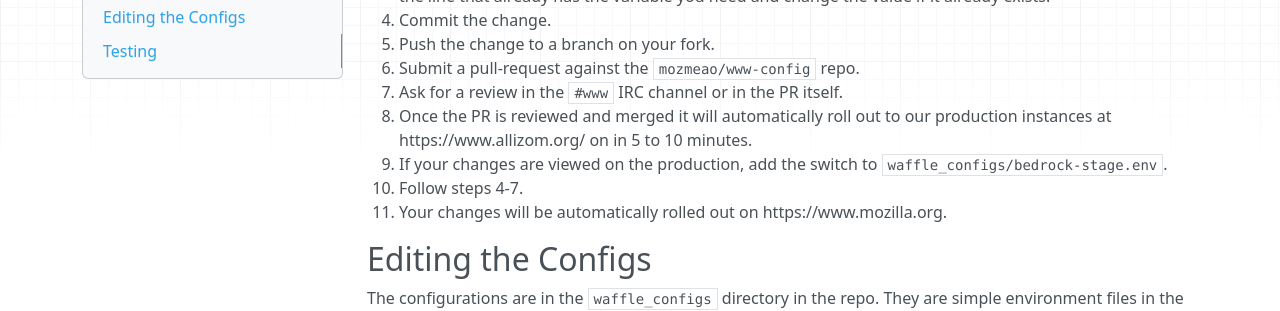
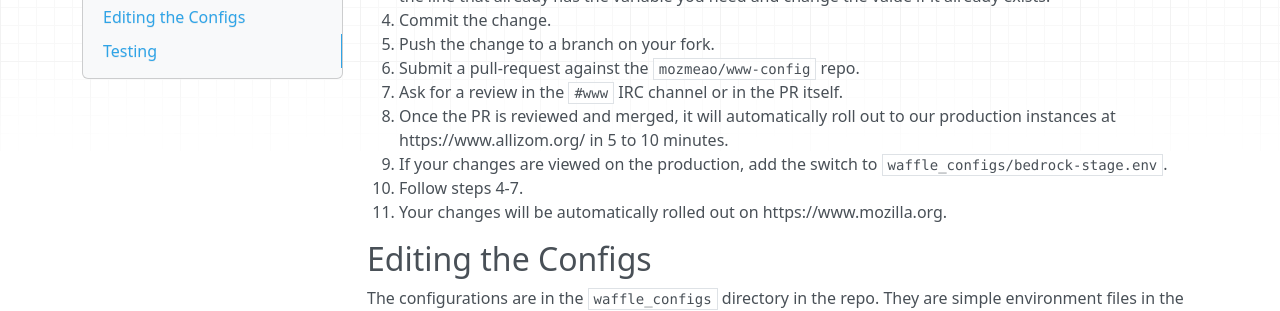
Before and after one commit to mozmeao/www-config, an MkDocs documentation site: the page built from docs/index.md, in a window 1280 px wide and 900 px high, scrolled down 490 px. Shown: the part 155-466 px from the top of the window. Built offline with MkDocs 1.6.1, drawn with Linux system fonts in a browser that asks for light colours; nearby versions of some CDN libraries.

Commit message:
fixed some nits

```diff
--- a/docs/index.md
+++ b/docs/index.md
@@ -25,7 +25,7 @@ So you want to flip a waffle switch in production? Great! Do this:
 5. Push the change to a branch on your fork.
 6. Submit a pull-request against the `mozmeao/www-config` repo.
 7. Ask for a review in the `#www` IRC channel or in the PR itself.
-8. Once the PR is reviewed and merged it will automatically roll out to our production instances at https://www.allizom.org/ on  in 5 to 10 minutes.
+8. Once the PR is reviewed and merged, it will automatically roll out to our production instances at https://www.allizom.org/ in 5 to 10 minutes.
 9. If your changes are viewed on the production, add the switch to `waffle_configs/bedrock-stage.env`.
 10. Follow steps 4-7.
 11. Your changes will be automatically rolled out on https://www.mozilla.org.
```
